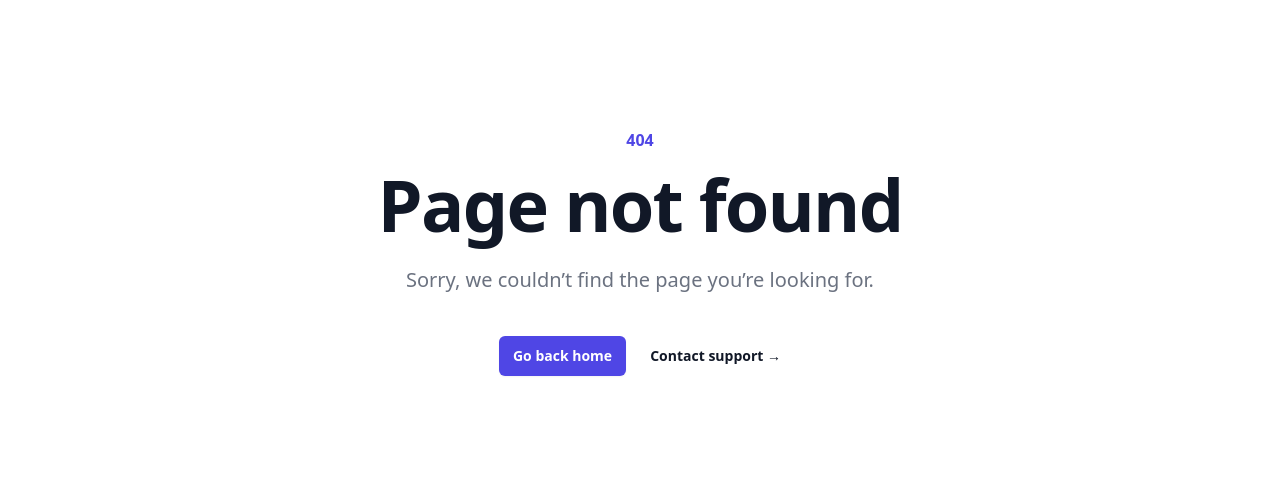
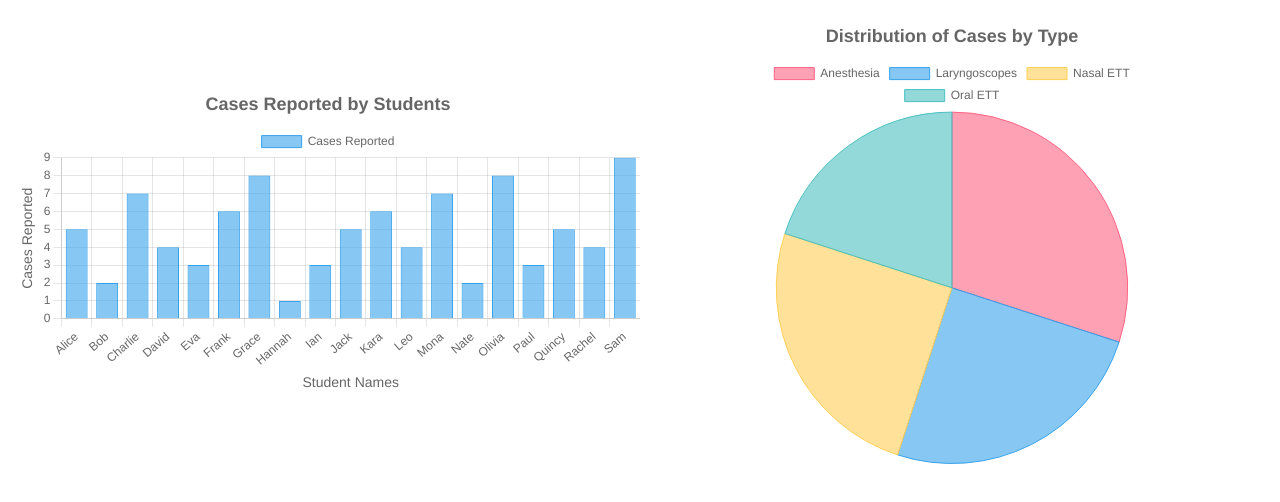
Before and after one commit to JyothiSwaroopReddy07/MedLedger-UI, a React (Create React App) app: page /stats in a window 1280 px wide. Before the commit this address had no page. Shown: the top 502 px of the page. Built offline with nearby package versions, Linux system fonts and the light colour scheme.

Commit message:
added stats

```diff
--- a/package.json
+++ b/package.json
@@ -11,7 +11,9 @@
     "@testing-library/react": "^13.4.0",
     "@testing-library/user-event": "^13.5.0",
     "axios": "^1.7.7",
+    "chart.js": "^4.4.5",
     "react": "^18.3.1",
+    "react-chartjs-2": "^5.2.0",
     "react-datepicker": "^7.5.0",
     "react-dom": "^18.3.1",
     "react-router-dom": "^6.27.0",
--- a/src/App.js
+++ b/src/App.js
@@ -10,6 +10,7 @@ import ForgotPassword from "./pages/ForgotPassword";
 import ErrorPage from './pages/ErrorPage';
 import CaseForm from './pages/CaseForm';
 import SupervisiorDashBoard from './pages/SupervisiorDashBoard';
+import Stats from './pages/Stats';
 
 function App() {
   return (
@@ -23,6 +24,7 @@ function App() {
             <Route path="/forgotpassword" element={<ForgotPassword/>}/>
             <Route path="/casereporting" element={<CaseForm/>}/>
             <Route path="/mycases" element={<SupervisiorDashBoard/>}/>
+            <Route path="/stats" element={<Stats/>}/>
             <Route path="*" element={<ErrorPage/>}/>
           </Routes>
       </div>
--- /dev/null
+++ b/src/components/PieChart.js
@@ -0,0 +1,66 @@
+import React from 'react';
+import { Pie } from 'react-chartjs-2';
+import { Chart as ChartJS, ArcElement, Tooltip, Legend } from 'chart.js';
+
+// Register necessary Chart.js components
+ChartJS.register(ArcElement, Tooltip, Legend);
+
+const PieChart = ({ data }) => {
+  // Aggregate data based on case type
+  const caseTypeCounts = data.reduce((acc, { caseType }) => {
+    acc[caseType] = (acc[caseType] || 0) + 1;
+    return acc;
+  }, {});
+
+  const chartData = {
+    labels: Object.keys(caseTypeCounts),
+    datasets: [
+      {
+        label: 'Number of Cases',
+        data: Object.values(caseTypeCounts),
+        backgroundColor: [
+          'rgba(255, 99, 132, 0.6)',
+          'rgba(54, 162, 235, 0.6)',
+          'rgba(255, 206, 86, 0.6)',
+          'rgba(75, 192, 192, 0.6)',
+        ],
+        borderColor: [
+          'rgba(255, 99, 132, 1)',
+          'rgba(54, 162, 235, 1)',
+          'rgba(255, 206, 86, 1)',
+          'rgba(75, 192, 192, 1)',
+        ],
+        borderWidth: 1,
+      },
+    ],
+  };
+
+  const options = {
+    responsive: true,
+    plugins: {
+      legend: {
+        position: 'top',
+      },
+      title: {
+        display: true,
+        text: 'Distribution of Cases by Type',
+        font: {
+          size: 18,
+        },
+      },
+      tooltip: {
+        callbacks: {
+          label: (tooltipItem) => `${tooltipItem.label}: ${tooltipItem.raw}`,
+        },
+      },
+    },
+  };
+
+  return (
+    <div className="w-full max-w-md mx-auto">
+      <Pie data={chartData} options={options} />
+    </div>
+  );
+};
+
+export default PieChart;
--- a/src/pages/Physian.js
+++ /dev/null
@@ -1,11 +0,0 @@
-import React from 'react'
-
-const Physian = () => {
-  return (
-    <div>
-
-    </div>
-  )
-}
-
-export default Physian
--- /dev/null
+++ b/src/pages/Stats.js
@@ -0,0 +1,121 @@
+import React from 'react';
+import { Bar } from 'react-chartjs-2';
+import PieChart from '../components/PieChart';
+import { Chart as ChartJS, CategoryScale, LinearScale, BarElement, Title, Tooltip, Legend } from 'chart.js';
+
+// Register Chart.js components
+ChartJS.register(CategoryScale, LinearScale, BarElement, Title, Tooltip, Legend);
+
+
+const caseData = [
+  { studentName: 'Alice', caseType: 'Anesthesia' },
+  { studentName: 'Bob', caseType: 'Laryngoscopes' },
+  { studentName: 'Charlie', caseType: 'Nasal ETT' },
+  { studentName: 'David', caseType: 'Oral ETT' },
+  { studentName: 'Eva', caseType: 'Anesthesia' },
+  { studentName: 'Frank', caseType: 'Nasal ETT' },
+  { studentName: 'Grace', caseType: 'Anesthesia' },
+  { studentName: 'Hannah', caseType: 'Oral ETT' },
+  { studentName: 'Ian', caseType: 'Laryngoscopes' },
+  { studentName: 'Jack', caseType: 'Nasal ETT' },
+  { studentName: 'Karen', caseType: 'Anesthesia' },
+  { studentName: 'Liam', caseType: 'Oral ETT' },
+  { studentName: 'Mona', caseType: 'Laryngoscopes' },
+  { studentName: 'Nina', caseType: 'Nasal ETT' },
+  { studentName: 'Oscar', caseType: 'Anesthesia' },
+  { studentName: 'Paul', caseType: 'Laryngoscopes' },
+  { studentName: 'Quincy', caseType: 'Oral ETT' },
+  { studentName: 'Rachel', caseType: 'Nasal ETT' },
+  { studentName: 'Sam', caseType: 'Anesthesia' },
+  { studentName: 'Tina', caseType: 'Laryngoscopes' },
+];
+
+
+const data = [
+  { studentName: 'Alice', casesReported: 5 },
+  { studentName: 'Bob', casesReported: 2 },
+  { studentName: 'Charlie', casesReported: 7 },
+  { studentName: 'David', casesReported: 4 },
+  { studentName: 'Eva', casesReported: 3 },
+  { studentName: 'Frank', casesReported: 6 },
+  { studentName: 'Grace', casesReported: 8 },
+  { studentName: 'Hannah', casesReported: 1 },
+  { studentName: 'Ian', casesReported: 3 },
+  { studentName: 'Jack', casesReported: 5 },
+  { studentName: 'Kara', casesReported: 6 },
+  { studentName: 'Leo', casesReported: 4 },
+  { studentName: 'Mona', casesReported: 7 },
+  { studentName: 'Nate', casesReported: 2 },
+  { studentName: 'Olivia', casesReported: 8 },
+  { studentName: 'Paul', casesReported: 3 },
+  { studentName: 'Quincy', casesReported: 5 },
+  { studentName: 'Rachel', casesReported: 4 },
+  { studentName: 'Sam', casesReported: 9 },
+];
+
+
+const Stats = () => {
+  // Prepare data for the chart
+  const chartData = {
+    labels: data.map((student) => student.studentName),
+    datasets: [
+      {
+        label: 'Cases Reported',
+        data: data.map((student) => student.casesReported),
+        backgroundColor: 'rgba(54, 162, 235, 0.6)',
+        borderColor: 'rgba(54, 162, 235, 1)',
+        borderWidth: 1,
+      },
+    ],
+  };
+
+  // Chart options for customization
+  const options = {
+    responsive: true,
+    plugins: {
+      legend: {
+        position: 'top',
+      },
+      title: {
+        display: true,
+        text: 'Cases Reported by Students',
+        font: {
+          size: 18,
+        },
+      },
+    },
+    scales: {
+      x: {
+        title: {
+          display: true,
+          text: 'Student Names',
+          font: {
+            size: 14,
+          },
+        },
+      },
+      y: {
+        beginAtZero: true,
+        title: {
+          display: true,
+          text: 'Cases Reported',
+          font: {
+            size: 14,
+          },
+        },
+        ticks: {
+          stepSize: 1,
+        },
+      },
+    },
+  };
+
+  return (
+    <div className="w-full flex flex-wrap justify-center items-center mx-auto p-4">
+      <div className="w-1/2"><Bar data={chartData} options={options}/></div>
+      <div className="w-1/2"><PieChart data={caseData}/></div>
+    </div>
+  );
+};
+
+export default Stats;
```
Also changed, not shown: 1 other file (tests, documents, lock files or other folders).
